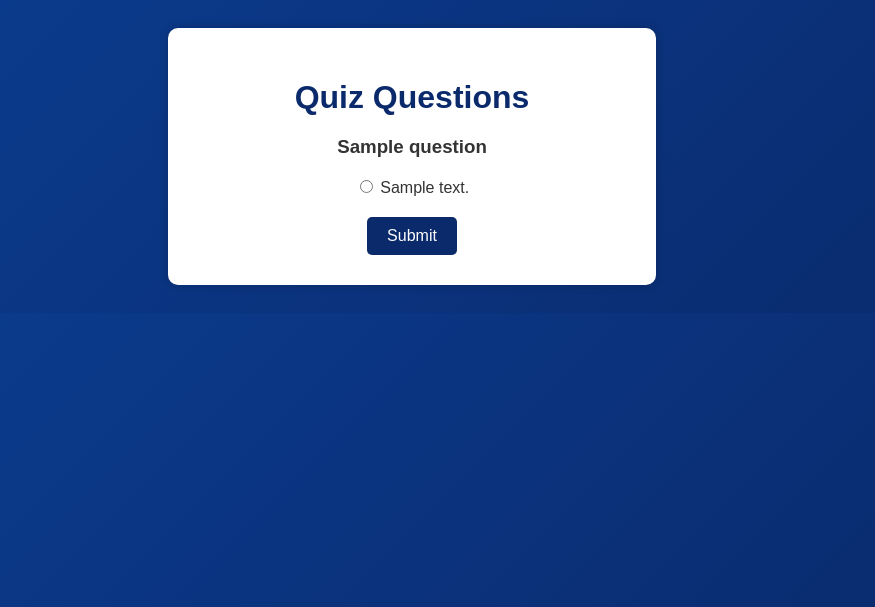
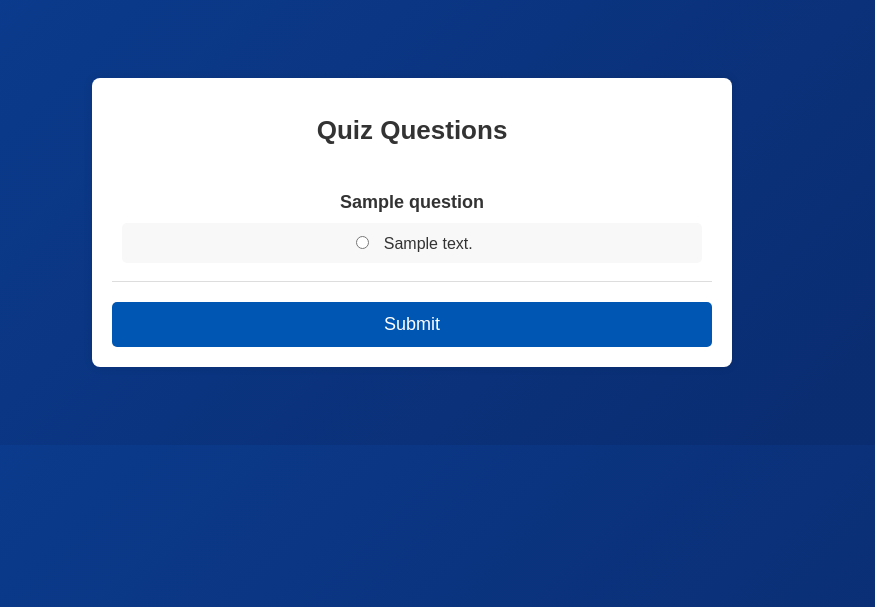
Before and after one commit to iamspok/DLC, a Flask app: template DLC/templates/quiz.html in a window 1280 px wide. Shown: the top 607 px of the page, without its empty margins (228-1103 px from the left). Run offline with Flask 3, Linux system fonts and the light colour scheme; the template is opened without the code that fills it: most values are stand-ins (such as "Sample title", 1, 10 or a date in 2020).

Commit message:
Update styles.css

```diff
--- a/DLC/static/styles.css
+++ b/DLC/static/styles.css
@@ -7,68 +7,66 @@ body {
     padding: 20px;
 }
 
-/* Quiz Container */
 .quiz-container {
+    max-width: 600px;
+    margin: 50px auto;
+    padding: 20px;
     background: white;
-    width: 35%;  /* Adjust width for better centering */
-    margin: auto;
-    padding: 30px;
-    border-radius: 10px;
-    box-shadow: 0 0 10px rgba(0, 0, 0, 0.2);
+    border-radius: 8px;
+    box-shadow: 0px 0px 10px rgba(0, 0, 0, 0.1);
 }
 
-/* Headings */
-h1, h2 {
-    color: #0a2a6c;
-    font-weight: bold;
-    margin-bottom: 20px;
+h1 {
+    text-align: center;
+    font-size: 26px;
 }
 
-/* Questions */
-.question {
+.question-container {
+    margin-bottom: 20px;
+    padding: 10px;
+    border-bottom: 1px solid #ddd;
+}
+
+.question-container h3 {
     font-size: 18px;
     font-weight: bold;
-    margin: 20px 0;
-    text-align: left;
+    margin-bottom: 10px;
 }
 
-/* Answer Options */
-.options {
-    list-style-type: none;
-    padding: 0;
+/* Ensure radio buttons appear in a vertical list */
+.radio-container {
+    display: block;
+    background: #f8f8f8;
+    padding: 10px;
+    border-radius: 5px;
+    margin-bottom: 8px;
+    cursor: pointer;
+    font-size: 16px;
+    transition: background 0.3s ease;
 }
 
-.options li {
-    background: #f8f8f8;
-    margin: 10px 0;
-    padding: 10px;
+/* Ensure radio button is properly spaced */
+.radio-container input[type="radio"] {
+    margin-right: 10px;
+}
+
+/* Styling when hovering */
+.radio-container:hover {
+    background: #eaeaea;
+}
+
+/* Submit button styling */
+button[type="submit"] {
+    width: 100%;
+    padding: 12px;
+    font-size: 18px;
+    background: #0056b3;
+    color: white;
+    border: none;
     border-radius: 5px;
     cursor: pointer;
-    transition: all 0.3s ease;
 }
 
-.options li:hover {
-    background: #d8e3ff;
+button[type="submit"]:hover {
+    background: #004494;
 }
-
-/* Selected Answer */
-.options input[type="radio"]:checked + label {
-    background: #4CAF50;
-    color: white;
-}
-
-/* Buttons */
-button {
-    background: #0a2a6c;
-    color: white;
-    border: none;
-    padding: 10px 20px;
-    margin-top: 20px;
-    border-radius: 5px;
-    cursor: pointer;
-    font-size: 16px;
-}
-
-button:hover {
-    background: #06225a;
-}
```
